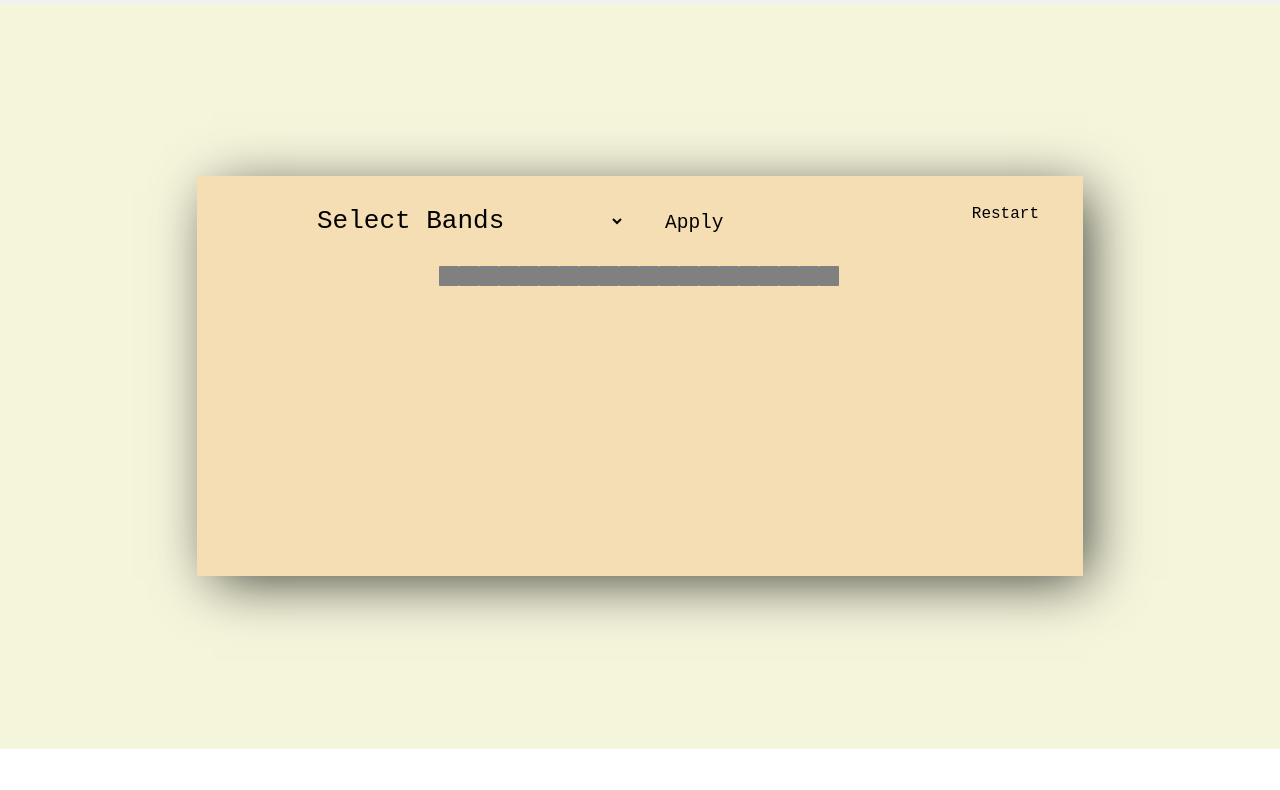
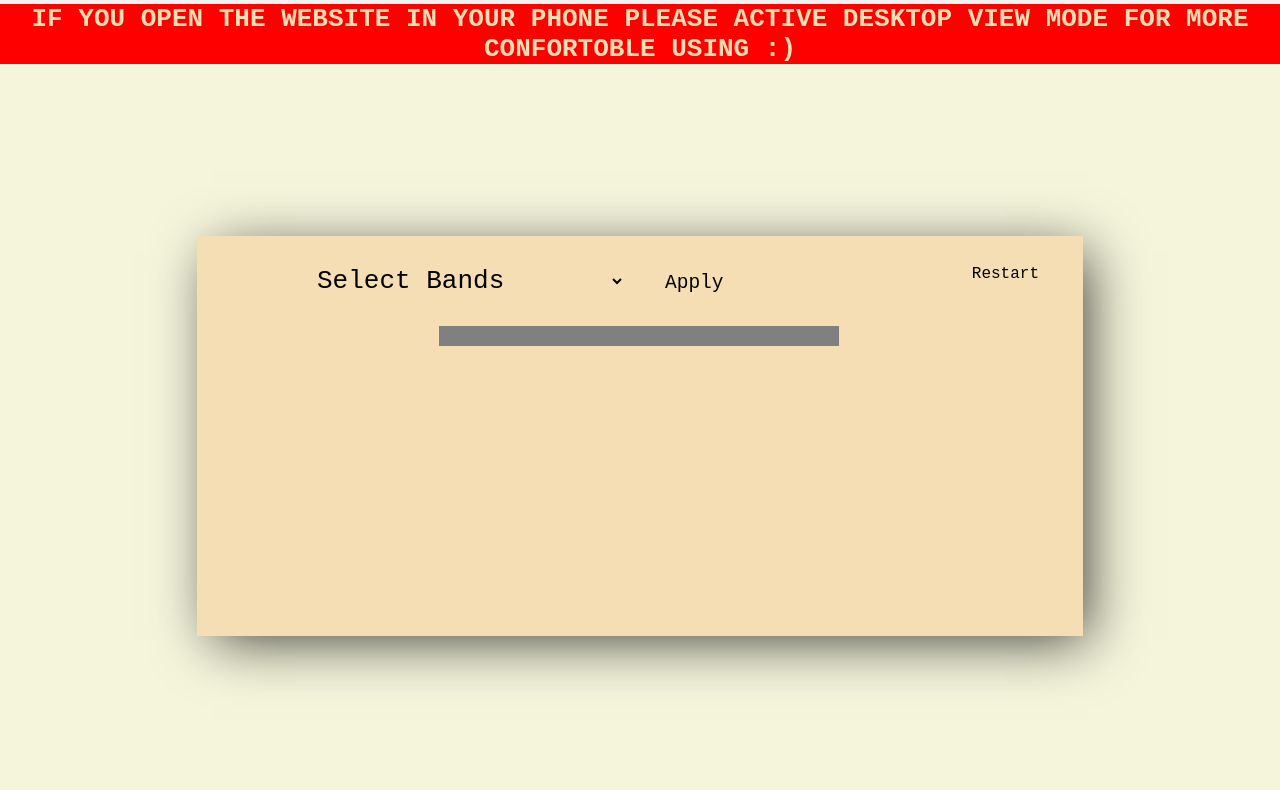
Before and after one commit to GhostWr1t3r/Resistor, a plain HTML site: page index.html in a window 1280 px wide. Shown: the part 85-875 px from the top of the page. Before the commit the page ends 834 px from the top, so only its background shows below. Drawn offline with nearby package versions, Linux system fonts and the light colour scheme; a web font is replaced by a local one.

Commit message:
last modification

```diff
--- a/CSS/css.css
+++ b/CSS/css.css
@@ -242,5 +242,17 @@ div .container {
 
 hr.new5 {
   border: 10px solid gray;
-  border-radius: 1px;
+  border-radius: 0px;
 }
+
+
+
+.title-head {
+  background: red;
+  color: wheat;
+  font-size: 2em;
+  font-family: monospace;
+  text-align: center;
+  align-items: center;
+  justify-content: center;
+}
--- a/index.html
+++ b/index.html
@@ -33,7 +33,9 @@
             <a href="https://github.com/RCHAMEXE"><i class="uil uil-github-alt"></i> Github</a>
             <a href="https://facebook.com/3LIIX1"><i class="uil uil-facebook-f"></i> Facebook</a>
         </div>
+
     </div>
+    <h3 class="title-head">IF YOU OPEN THE WEBSITE IN YOUR PHONE PLEASE ACTIVE DESKTOP VIEW MODE FOR MORE CONFORTOBLE USING :)</h3>
 
 
         <main class="main_container ">
@@ -330,6 +332,9 @@
                 </div>
             </div>
         </main>
+        <h3 class="title-head">WEBSITE CREATOR : ALI RCHAM
+            <br> WEBSITE IDEA : AYACHI RAHALI
+        </h3>
 
 </body>
 <!-- Java scrtipt file link -->
```
